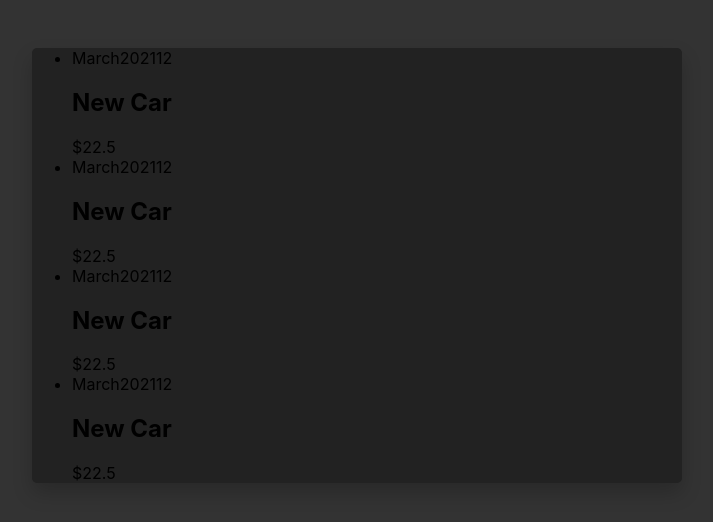
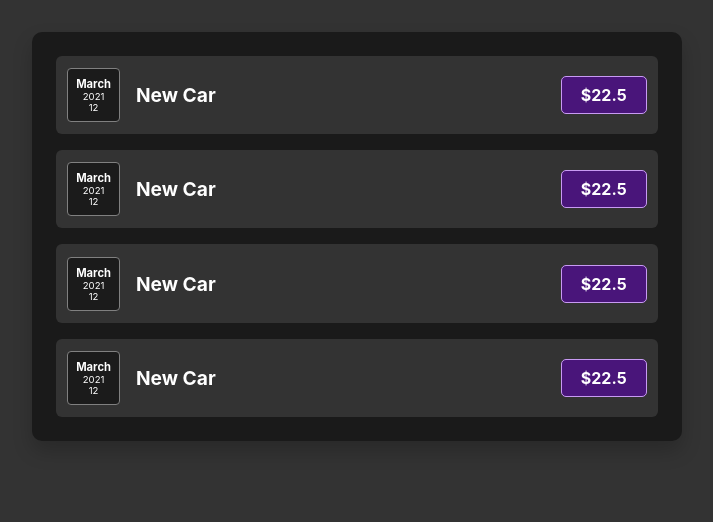
Before and after one commit to josiah360/react-expense-tracker, a React (Create React App) app: page / in a window 1280 px wide. Shown: the top 522 px of the page, without its empty margins (283-996 px from the left). Built offline with nearby package versions, Linux system fonts and the light colour scheme.

Commit message:
Create ExpenseDate component

```diff
--- a/src/components/Expenses/Expense.css
+++ b/src/components/Expenses/Expense.css
@@ -0,0 +1,23 @@
+.expense {
+    display: flex;
+    column-gap: 1em;
+    align-items: center;
+    background-color: #333;
+    padding: .7em;
+    border-radius: 6px;
+}
+
+.title {
+    color: white;
+    font-size: 1.2em;
+}
+
+.amount {
+    margin-left: auto;
+    background-color: rgb(73, 21, 122);
+    border-radius: 5px;
+    color: white;
+    font-weight: bold;
+    padding: .5em 1.2em;
+    border: 1px solid rgb(200, 154, 243);
+}
--- a/src/components/Expenses/Expense.js
+++ b/src/components/Expenses/Expense.js
@@ -1,12 +1,10 @@
+import ExpensesDate from './ExpensesDate'
+import './Expense.css'
 
 const Expense = () => {
     return (
-        <li>
-            <div className="date">
-                <span className="month">March</span>
-                <span className="year">2021</span>
-                <span className="day">12</span>
-            </div>
+        <li className="expense">
+            <ExpensesDate />
             <h2 className="title">New Car</h2>
             <div className="amount">$22.5</div>
         </li>
--- a/src/components/Expenses/ExpensesContainer.css
+++ b/src/components/Expenses/ExpensesContainer.css
@@ -1,3 +1,4 @@
 .expenses-container {
-    background-color: #222;
+    background-color: rgb(26, 26, 26);
+    padding: 1.5em;
 }
--- /dev/null
+++ b/src/components/Expenses/ExpensesDate.css
@@ -0,0 +1,25 @@
+.date {
+    display: flex;
+    flex-direction: column;
+    background-color: rgb(27, 27, 27);
+    border: 1px solid grey;
+    border-radius: 4px;
+    padding: .5em;
+    color: white;
+}
+
+.month {
+    font-size: .7em;
+    font-weight: bold;
+    text-align: center;
+}
+
+.year {
+    text-align: center;
+    font-size: .6em;
+}
+
+.day {
+    text-align: center;
+    font-size: .6em;
+}
--- /dev/null
+++ b/src/components/Expenses/ExpensesDate.js
@@ -0,0 +1,13 @@
+import './ExpensesDate.css'
+
+const ExpensesDate = () => {
+    return (
+        <div className="date">
+            <span className="month">March</span>
+            <span className="year">2021</span>
+            <span className="day">12</span>
+        </div>
+    )
+}
+
+export default ExpensesDate
--- a/src/components/Expenses/ExpensesList.css
+++ b/src/components/Expenses/ExpensesList.css
@@ -0,0 +1,8 @@
+.expenses-list {
+    margin: 0;
+    padding: 0;
+    list-style-type: none;
+    display: flex;
+    flex-direction: column;
+    row-gap: 1em;
+}
--- a/src/components/UI/Card.css
+++ b/src/components/UI/Card.css
@@ -1,4 +1,4 @@
 .card {
-    border-radius: 5px;
+    border-radius: 10px;
     box-shadow: 0 10px 20px rgba(0, 0, 0, 0.2);
 }
```
